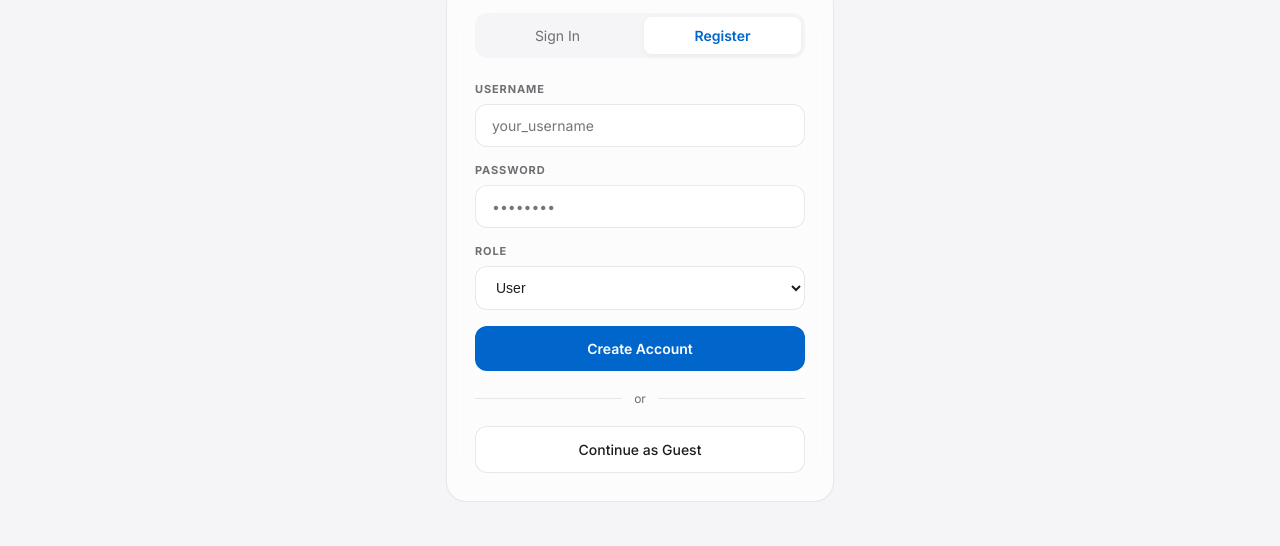
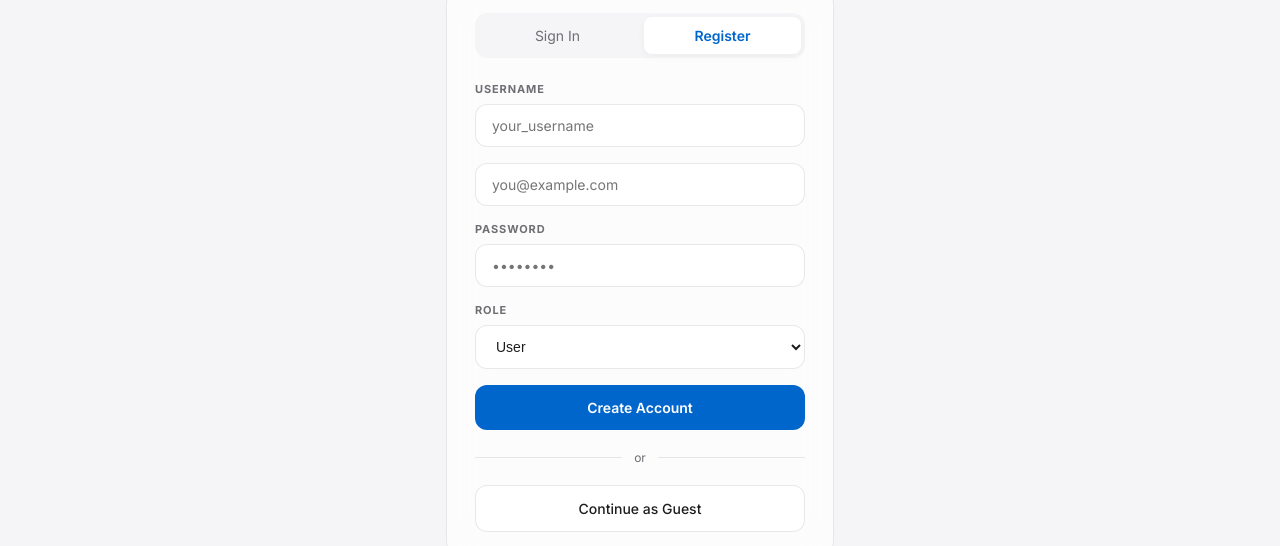
Before and after one commit to teodorina-ted/annotateai, a React (Create React App) app in the folder frontend/: page /auth in a window 1280 px wide. Both pictures are taken after a click on the button "Register". Shown: the part 252-798 px from the top of the page. Built offline with nearby package versions, Linux system fonts and the light colour scheme; no server answers.

Commit message:
Add email input to register form

```diff
--- a/frontend/src/pages/Auth.jsx
+++ b/frontend/src/pages/Auth.jsx
@@ -66,6 +66,9 @@ export default function Auth() {
           <form onSubmit={handleSubmit}>
             <label style={lbl}>Username</label>
             <input className="input" type="text" required value={username} onChange={e => setUsername(e.target.value)} placeholder="your_username" style={{ marginBottom: 16 }} />
+            {mode === "register" && (
+              <input className="input" type="email" required value={email} onChange={e => setEmail(e.target.value)} placeholder="you@example.com" style={{ marginBottom: 16 }} />
+            )}
 
             <label style={lbl}>Password</label>
             <input className="input" type="password" required value={password} onChange={e => setPassword(e.target.value)} placeholder="••••••••" style={{ marginBottom: 16 }} />
```
